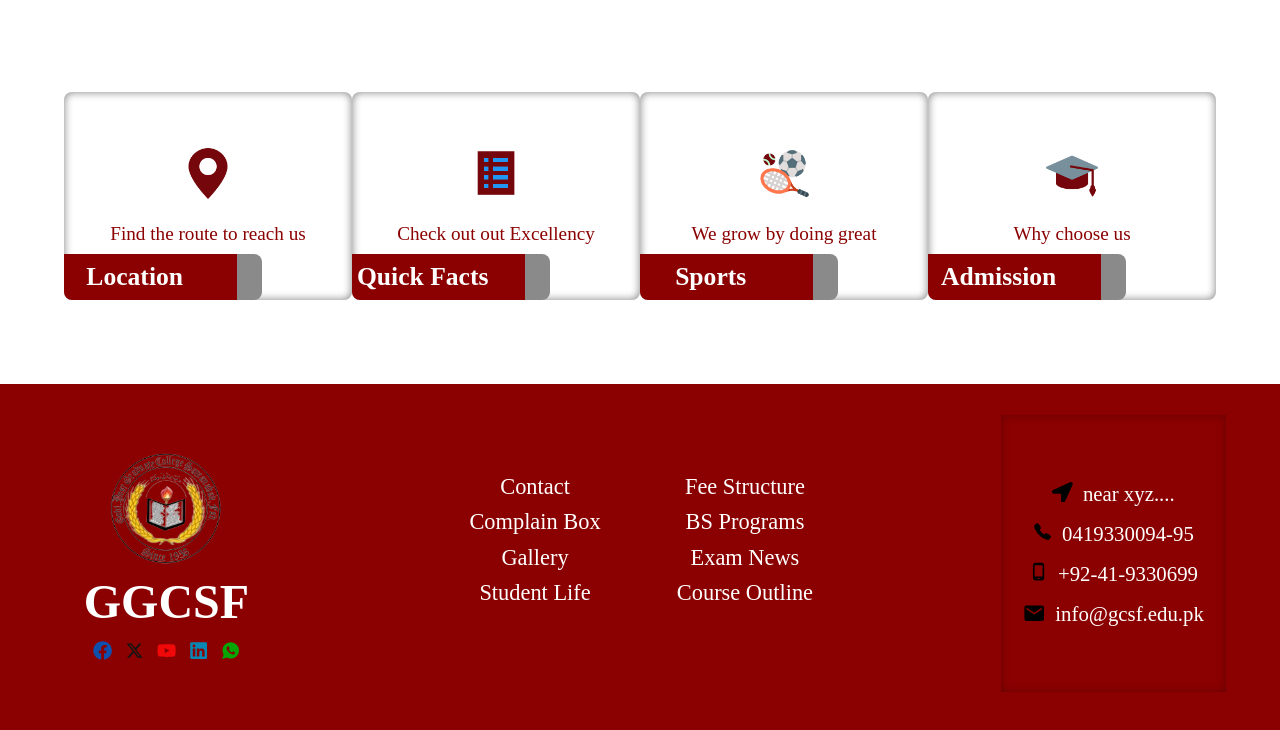
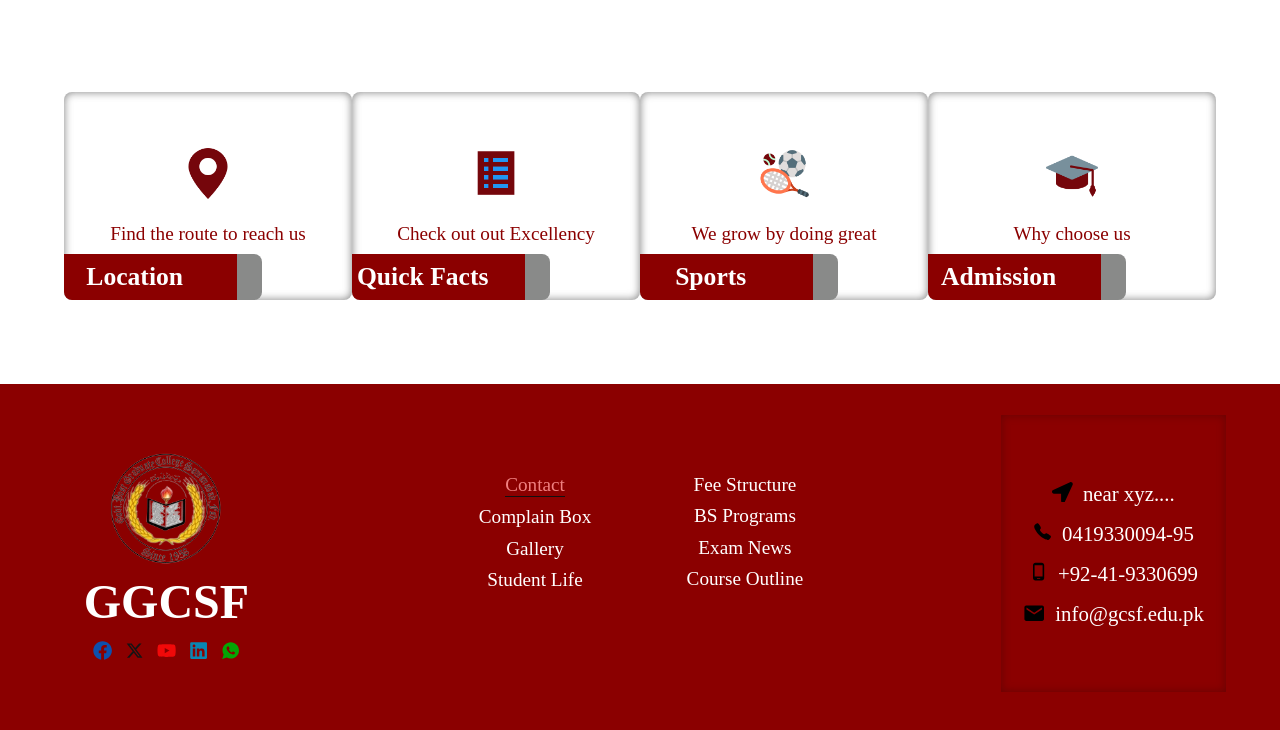
Before and after one commit to RMHamzaArif89/FYP-College-Website, a React (Vite) app in the folder College_Site_Frontend/: page / in a window 1280 px wide. In both pictures the pointer is over the item "Contact". Shown: the part 2416-3146 px from the top of the page. Built offline with nearby package versions, Linux system fonts and the light colour scheme.

Commit message:
style the footer com ...

```diff
--- a/College_Site_Frontend/src/Components/Footer/footer.css
+++ b/College_Site_Frontend/src/Components/Footer/footer.css
@@ -93,8 +93,13 @@
 .col2 li{
     list-style: none;
     color: white;
-    font-size: 1.4rem;
+    font-size: 1.2rem;
 
+}
+.col2 li:hover{
+    color: lightcoral;
+    cursor: pointer;
+    border-bottom: 1px solid rgb(18, 17, 17);
 }
 .footer-col3{
     width: 20%;
@@ -141,6 +146,7 @@
 
 @media (max-width:968px) and (min-width:200px) {
     .footer{
+        height: auto;
         display: flex;
         flex-direction: column;
         align-items: center;
```
